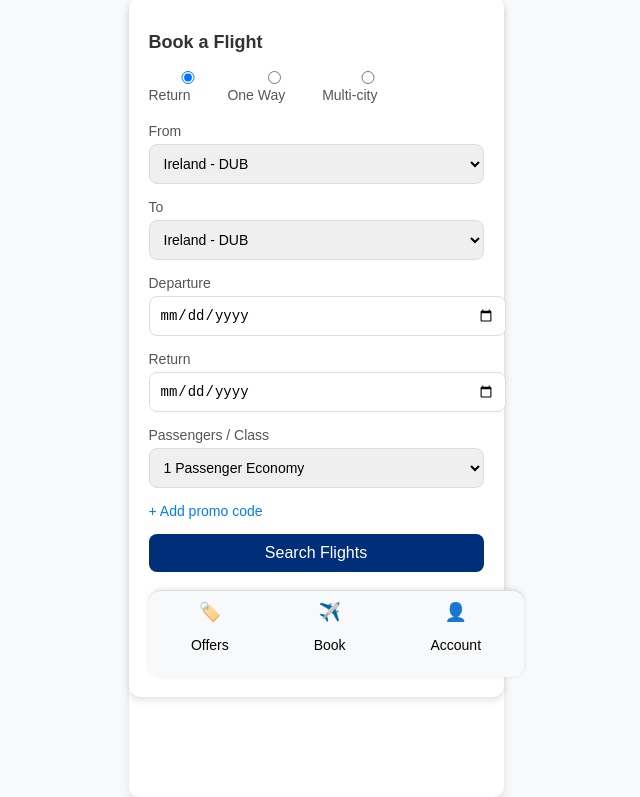
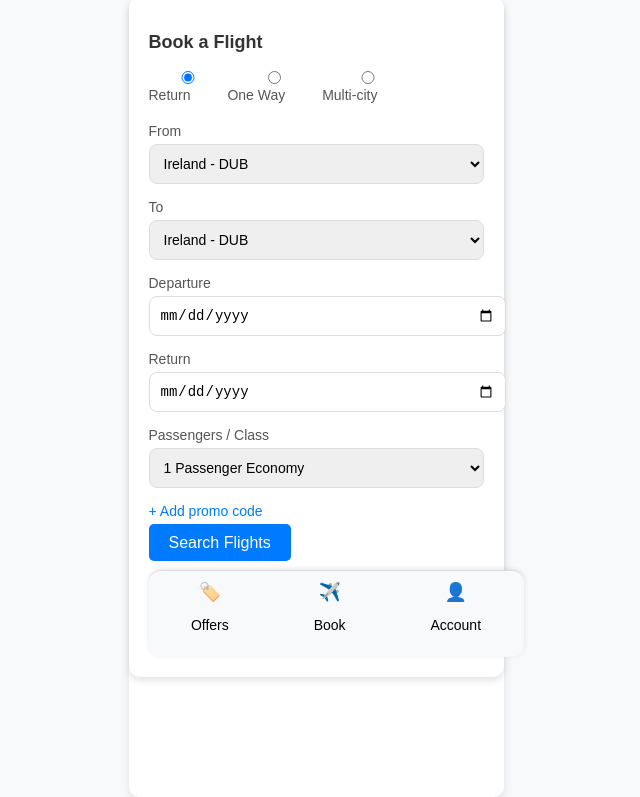
Before and after one commit to chloeconlon/AltroAir, a plain HTML site: page booking.html in a window 1280 px wide. Shown: the part 234-1031 px from the top of the page, without its empty margins (324-964 px from the left). Drawn offline with Linux system fonts and the light colour scheme.

Commit message:
Update booking.html
updated the search flights button

```diff
--- a/booking.html
+++ b/booking.html
@@ -141,21 +141,20 @@
             text-align: left;
         }
 
-        .form-container button {
-            width: 100%;
-            padding: 10px;
-            font-size: 16px;
-            background-color: #002f7a;
-            color: white;
-            border: none;
-            border-radius: 8px;
-            cursor: pointer;
-            transition: background-color 0.3s;
-        }
-
-        .form-container button:hover {
-            background-color: #caf0fe;
-        }
+        .button {
+    justify-content: center;
+    padding: 10px 20px;
+    background-color: #007BFF;
+    color: white;
+    text-decoration: none;
+    border: none;
+    border-radius: 5px;
+    text-align: center;
+    cursor: pointer;
+}
+.button:hover {
+    background-color: #0056b3;
+}
 
 		/* Footer Navigation */
         .footer {
@@ -284,7 +283,7 @@
 
                 <div class="promo">+ Add promo code</div>
 
-                <button type="submit">Search Flights</button>
+               <a href="departures.html" class="button">Search Flights</a>
 
 				<br><br>
 				<footer class="footer">
```
